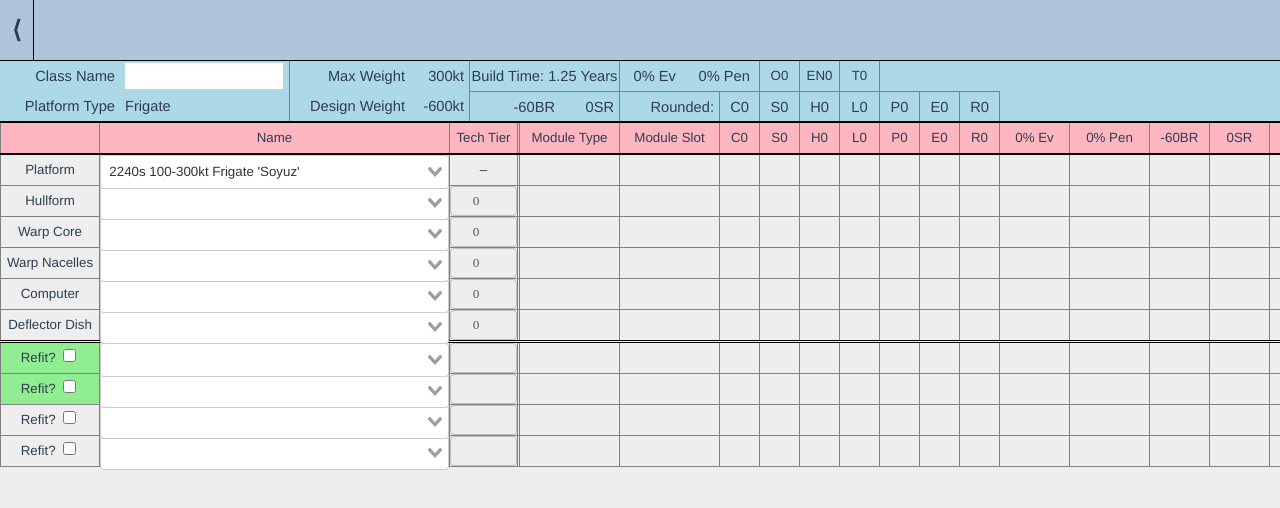
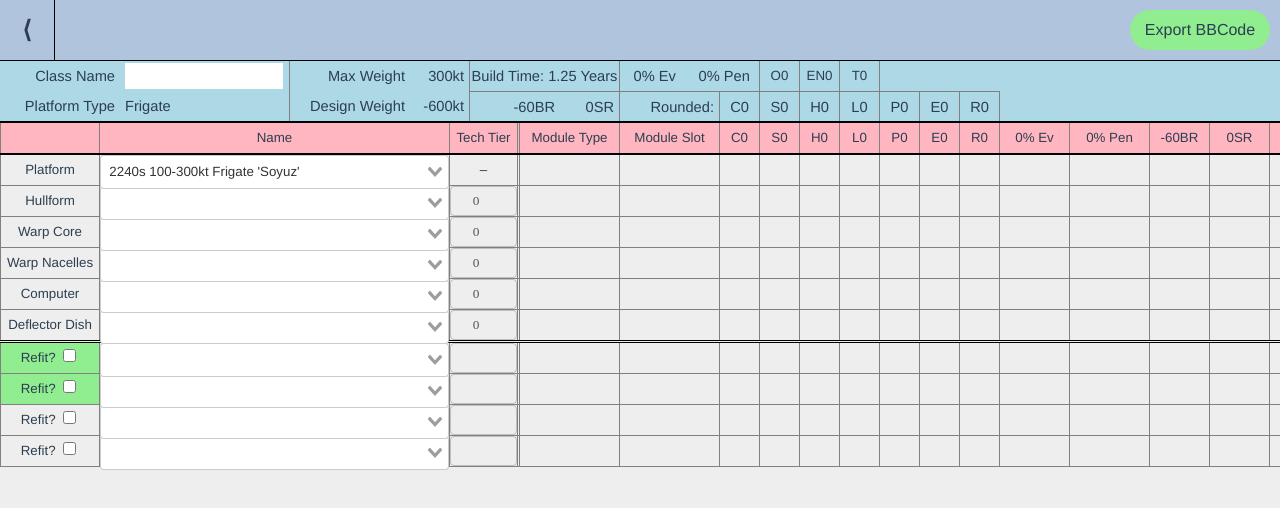
Before and after one commit to OnAGravitasHunt/ship-designer-new, a Vue app: page /create in a window 1280 px wide. Shown: the top 508 px of the page. Built offline with nearby package versions, Linux system fonts and the light colour scheme.

Commit message:
added bbcode export

```diff
--- a/src/components/design/DesignPageHeader.vue
+++ b/src/components/design/DesignPageHeader.vue
@@ -3,13 +3,18 @@
     <div class="header-item back-button" @click="saveAndExit">
       &lang;
     </div>
-    <div class="header-item">
+    <div class="header-item header-title">
       {{className}}
+    </div>
+    <div class="export-button-wrapper">
+      <div class="export-button" @click="exportBBCode">Export BBCode</div>
     </div>
   </div>
 </template>
 
 <script>
+import BBCodeExport from '@/lib/bbcodeExport'
+
 export default {
   name: 'DesignPageHeader',
   computed: {
@@ -18,6 +23,15 @@ export default {
     },
     editingDesign () {
       return this.$store.state.editingDesign
+    },
+    bbcodeText () {
+      return BBCodeExport.export({
+        name: this.$store.state.design.className,
+        stats: this.$store.getters.roundedStats,
+        weight: this.$store.getters.weights.design,
+        buildTime: this.$store.getters.buildTime,
+        design: JSON.parse(JSON.stringify(this.$store.state.design))
+      })
     }
   },
   methods: {
@@ -45,6 +59,15 @@ export default {
         this.$store.dispatch('clearDesign')
         this.$store.commit('clearEditing')
       }
+    },
+    exportBBCode () {
+      navigator.clipboard.writeText(this.bbcodeText).then(() => {
+        console.log('Copied!')
+      }, () => {
+        console.error('Failed to copy to clipboard. Logging below')
+        console.log()
+        console.log(this.bbcodeText)
+      })
     }
   }
 }
@@ -58,13 +81,34 @@ export default {
   line-height: 60px;
   font-size: 18pt;
   font-weight: bold;
+  display: flex;
+  flex-flow: row nowrap;
 }
 .header-item {
-  display: inline-block;
+  /* display: inline-block; */
   padding: 0 12px;
 }
+.header-title {
+  flex: 1 1 auto;
+}
 .back-button {
+  text-align: center;
+  flex: 0 0 30px;
   border-right: 1px solid black;
   cursor: pointer;
 }
+.export-button-wrapper {
+  flex: 0 0 150px;
+  font-size: 12pt;
+  font-weight: normal;
+}
+.export-button {
+  height: 40px;
+  line-height: 40px;
+  text-align: center;
+  margin: 10px 0;
+  background-color: lightgreen;
+  margin-right: 10px;
+  border-radius: 20px;
+}
 </style>
--- /dev/null
+++ b/src/lib/bbcodeExport.js
@@ -0,0 +1,73 @@
+export default class BBCodeExport {
+  static tableCell (text = '') {
+    return `{td}${text}{/td}`
+  }
+  static tableRow (...cells) {
+    return `{tr}\n${cells.join('\n')}\n{/tr}`
+  }
+  static tableWrapper (...rows) {
+    return `[xtable=skin1]{tbody}\n${rows.join('\n')}\n{/tbody}[/xtable]`
+  }
+
+  static summaryTable (design) {
+    return this.tableWrapper(
+      this.tableRow(
+        this.tableCell(design.name),
+        this.tableCell(`${design.weight}kt`),
+        this.tableCell(['Frigate', 'Cruiser', 'Explorer'][design.design.platformGrade - 1])
+      ),
+      this.tableRow(
+        this.tableCell(
+          ['BR', 'SR']
+            .map(r => `${design.stats[r.toLowerCase()]}${r}`)
+            .join(' ')
+        ),
+        this.tableCell(
+          ['O', 'EN', 'T']
+            .map(c => `${c}${design.stats[c.toLowerCase()]}`)
+            .join(' ')
+        ),
+        this.tableCell(`${design.buildTime} Years`)
+      ),
+      this.tableRow(
+        this.tableCell(
+          ['C', 'S', 'H', 'L', 'P', 'E', 'R']
+            .map(s => `${s}${design.stats[s.toLowerCase()]}`)
+            .join(' ')
+        ),
+        this.tableCell(),
+        this.tableCell()
+      )
+    )
+  }
+
+  static moduleList (slots) {
+    return this.tableWrapper(
+      this.tableRow(
+        this.tableCell('[b]Module[/b]'),
+        this.tableCell('[b]Tech Tier[/b]')
+      ),
+      ...slots.map(s => this.tableRow(
+        this.tableCell(s.module),
+        this.tableCell(s.techTier)
+      ))
+    )
+  }
+
+  static slide (title = '', content) {
+    return `{slide=${title}|center}\n${content}{/slide}`
+  }
+
+  static slidesWrapper (...slides) {
+    return `[tabs=bcenter]\n${slides.join('\n')}\n[/tabs]`
+  }
+
+  static spoilerWrapper (title = '', content) {
+    return `[spoiler=${title}]${content}[/spoiler]`
+  }
+
+  static export (design) {
+    return this.summaryTable(design)
+      + this.spoilerWrapper('Modules', this.moduleList(design.design.slots))
+  }
+}
```
